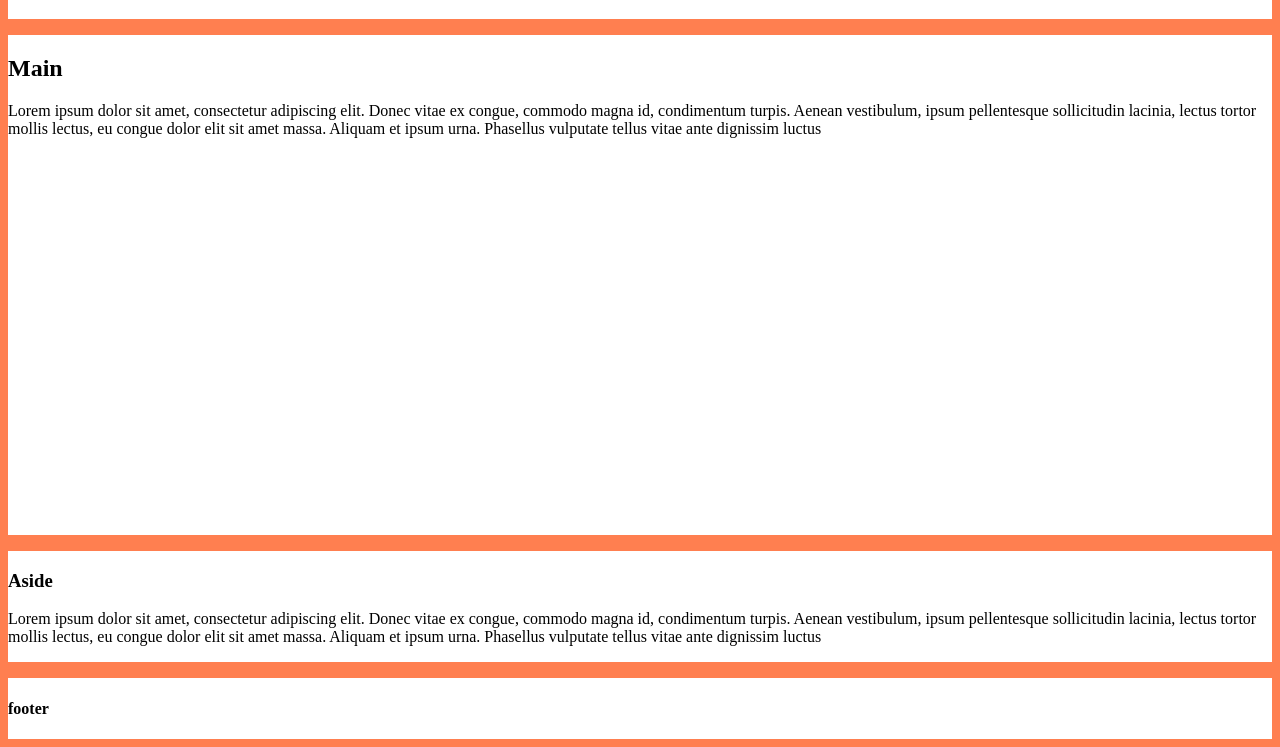
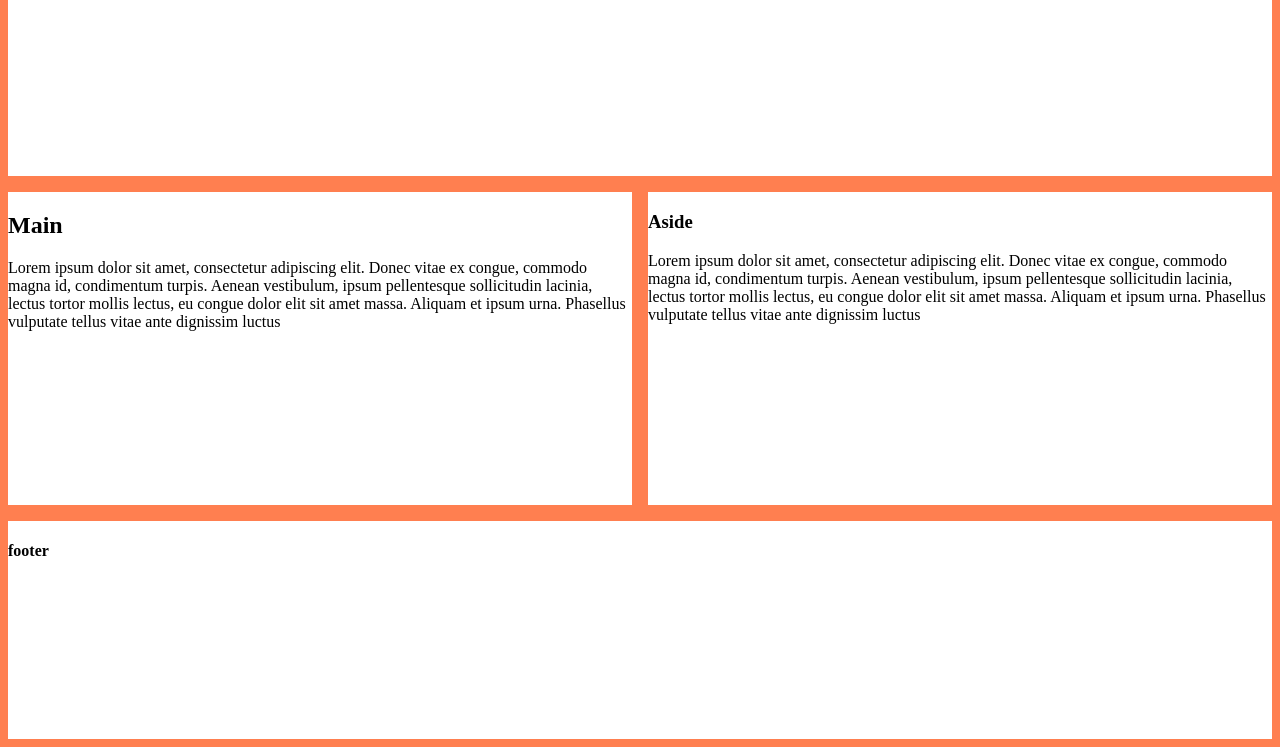
Before and after one commit to JoakimWibe/lesson-task_3.3, a plain HTML site: page index.html in a window 1280 px wide. Shown: the part 69-816 px from the top of the page. Drawn offline with Linux system fonts and the light colour scheme.

Commit message:
Update index.css

```diff
--- a/index.css
+++ b/index.css
@@ -3,9 +3,18 @@ body{
     min-height: 100vh;
     display: grid;
     grid-gap: 1em;
-    grid-template-rows: auto 1fr auto auto;
+    grid-template-areas:
+    'header header'
+    'main aside'
+    'footer footer'
+    ;
 }
 
 header, main, aside, footer {
     background: #ffffff;
 }
+
+header{grid-area: header;}
+main{grid-area: main;}
+aside{grid-area: aside;}
+footer{grid-area: footer;}
```
